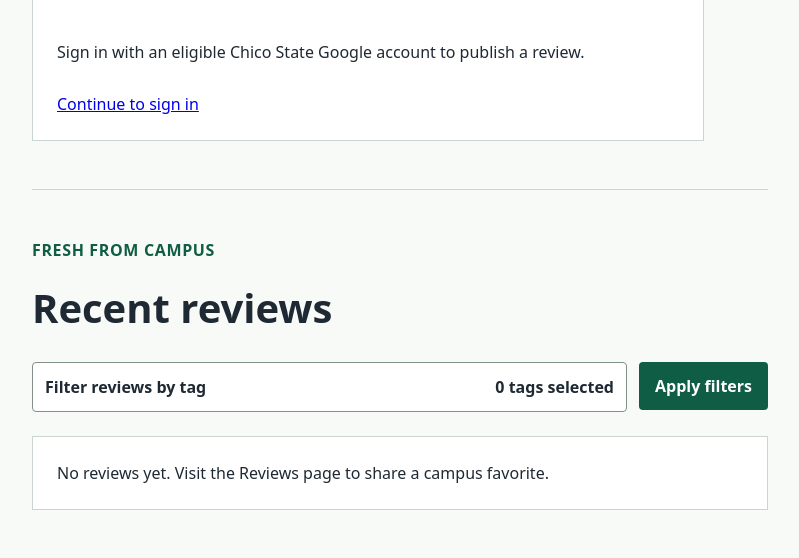
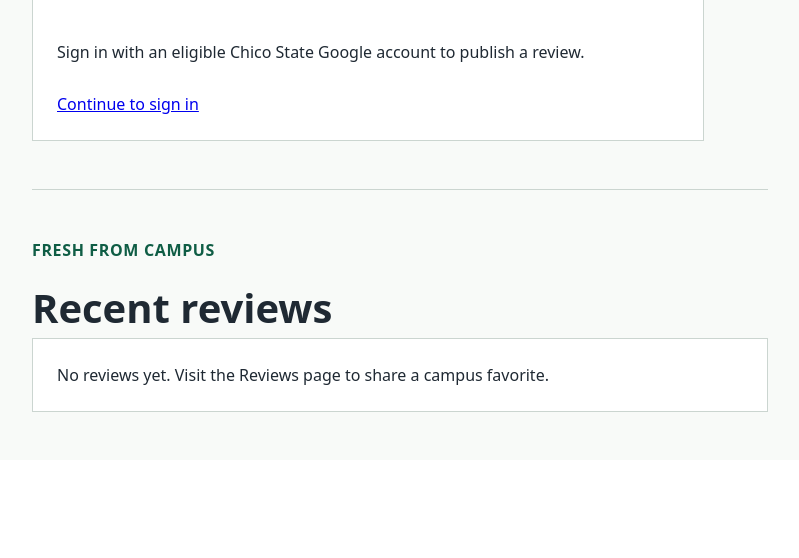
Before and after one commit to ChicoState/campuscuisines, a Django app: page / in a window 1280 px wide. Shown: the part 450-1008 px from the top of the page, without its empty margins (48-847 px from the left). After the commit the page ends 862 px from the top, so only its background shows below. Run offline with Django 5.2, Linux system fonts and the light colour scheme; data that the repository does not hold is empty; parts of the project's set-up code (start-up, migrations or seed data) failed here and were passed over.

Commit message:
Remove homepage review tag filter
Simplifies the homepage review feed by removing the tag-filter form and updates browser coverage to close and reopen the review form during the interaction flow.

```diff
--- a/templates/core/home.html
+++ b/templates/core/home.html
@@ -22,46 +22,6 @@
       <p class="eyebrow">Fresh from campus</p>
       <h2 id="review-feed-heading">Recent reviews</h2>
     </div>
-    <form method="get" class="review-filter" aria-label="Filter reviews by tag">
-      <details
-        class="tag-dropdown review-filter__dropdown"
-        data-tags-input-name="review_tag"
-      >
-        <summary class="tag-dropdown__summary">
-          <span>Filter reviews by tag</span>
-          <span data-tags-summary>
-            {{ selected_review_tag_ids|length }} tag{{ selected_review_tag_ids|length|pluralize }} selected
-          </span>
-        </summary>
-        <div class="tag-dropdown__options">
-          {% for group in form.tag_groups %}
-            <section class="tag-dropdown__group" aria-labelledby="review-tag-category-{{ forloop.counter }}">
-              <h3 class="tag-dropdown__category" id="review-tag-category-{{ forloop.counter }}">{{ group.name }}</h3>
-              {% for tag in group.tags %}
-                <label class="tag-dropdown__option" for="review-tag-{{ tag.pk }}">
-                  <input
-                    id="review-tag-{{ tag.pk }}"
-                    name="review_tag"
-                    type="checkbox"
-                    value="{{ tag.pk }}"
-                    {% if tag.pk in selected_review_tag_ids %}checked{% endif %}
-                  >
-                  <span>{{ tag.name }}</span>
-                </label>
-              {% endfor %}
-            </section>
-          {% empty %}
-            <p class="form-help">No review tags are available yet.</p>
-          {% endfor %}
-        </div>
-      </details>
-      <div class="review-filter__actions">
-        <button type="submit">Apply filters</button>
-        {% if selected_review_tag_ids %}
-          <a href="{% url 'home' %}#review-feed-heading">Clear filters</a>
-        {% endif %}
-      </div>
-    </form>
     {% if reviews %}
       <ol class="review-list">
         {% for review in reviews %}
```
Also changed, not shown: tests/test_browser.py (+2 -0 lines).
